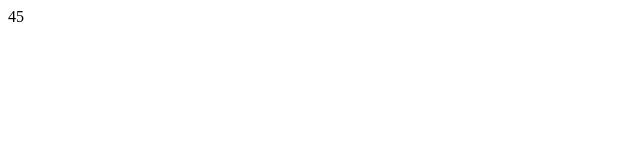
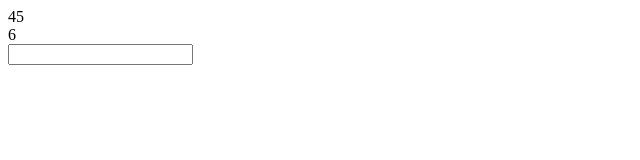
Before and after one commit to NingyuanDeng96/DENG996, a plain HTML site: page Assignment2/index3.html in a window 1280 px wide. Shown: the whole page, without its empty margins (0-640 px from the left). Drawn offline with Linux system fonts and the light colour scheme.

Commit message:
Update index3.html

```diff
--- a/Assignment2/index3.html
+++ b/Assignment2/index3.html
@@ -4,6 +4,6 @@
     <title>Document</title>
 </head>
 <body>
-    <col>4</col>5
+    <col>4</col>5 <form>6</form> <input>
 </body>
 </html>
```
